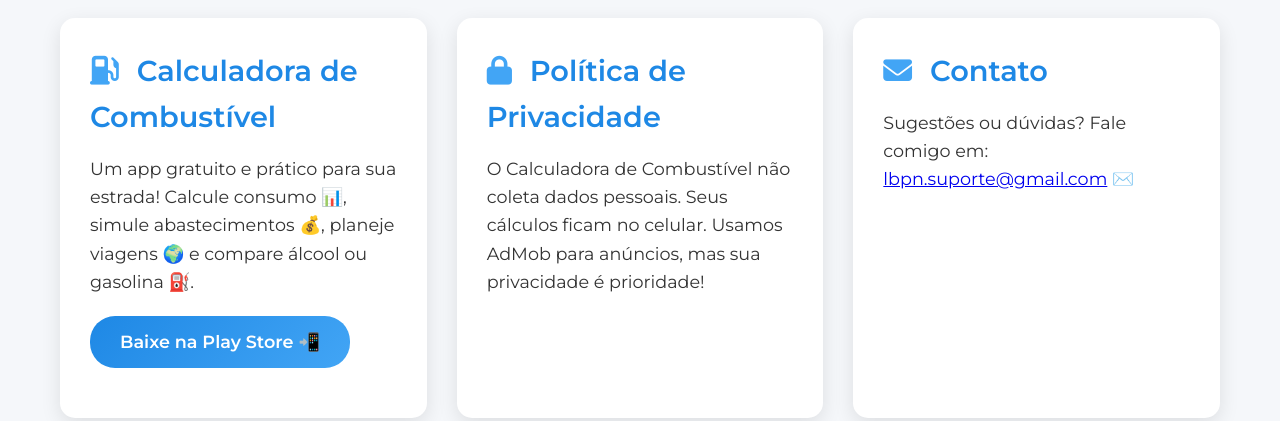
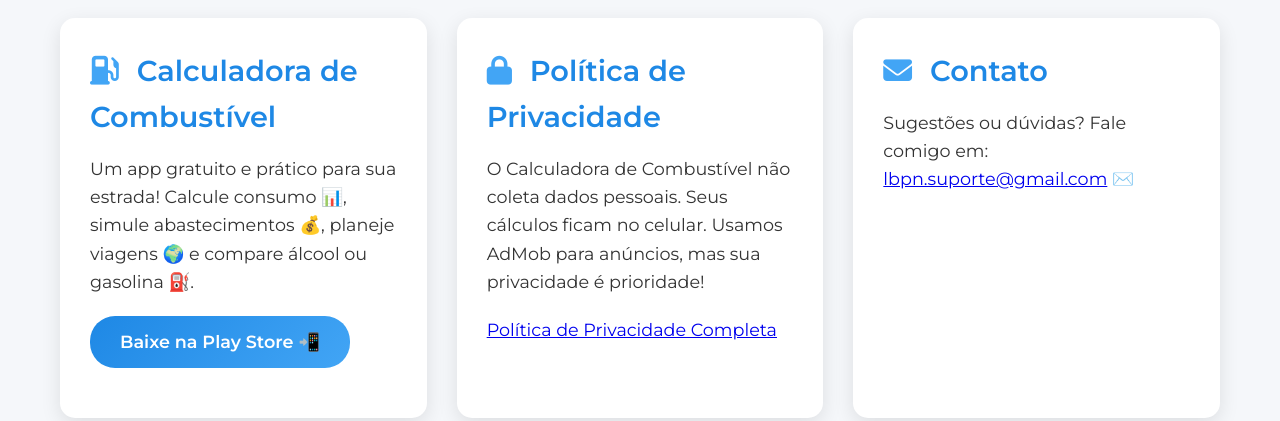
Before and after one commit to lbpn/lbpn.github.io, a plain HTML site: page calculadora-combustivel.html in a window 1280 px wide. Shown: the part 422-843 px from the top of the page. Drawn offline with Linux system fonts and the light colour scheme.

Commit message:
Update calculadora-combustivel.html

```diff
--- a/calculadora-combustivel.html
+++ b/calculadora-combustivel.html
@@ -203,6 +203,11 @@
                 O Calculadora de Combustível não coleta dados pessoais.
                 Seus cálculos ficam no celular. Usamos AdMob para anúncios, mas sua privacidade é prioridade!
             </p> <!-- Texto da política -->
+            <p>
+                <!-- Link para a Política de Privacidade -->
+                <a href="https://telegra.ph/Política-de-Privacidade---Calculadora-de-Combustível-04-08"
+                   target="_blank">Política de Privacidade Completa</a>
+            </p>
         </section>
 
         <!-- Seção de contato -->
```
